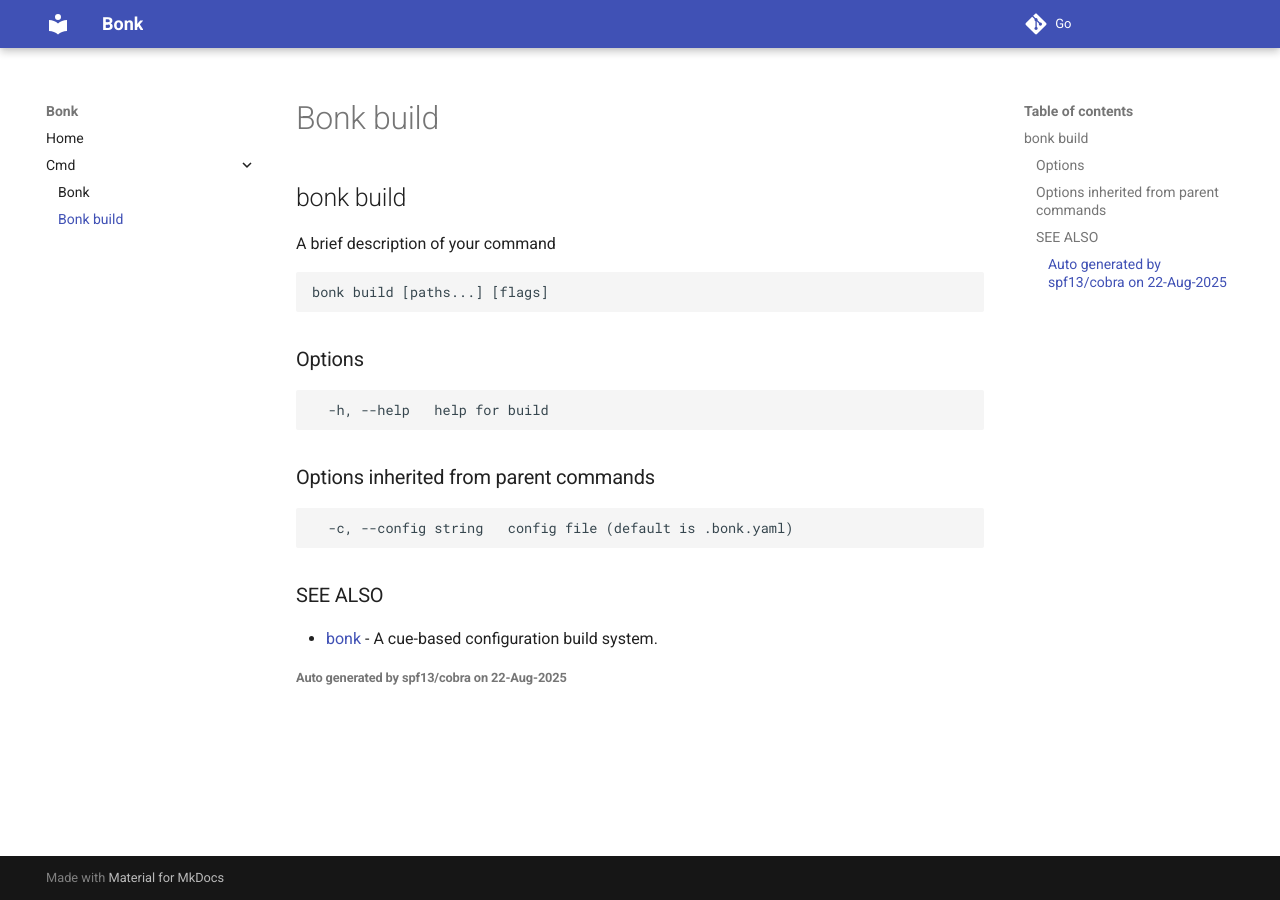
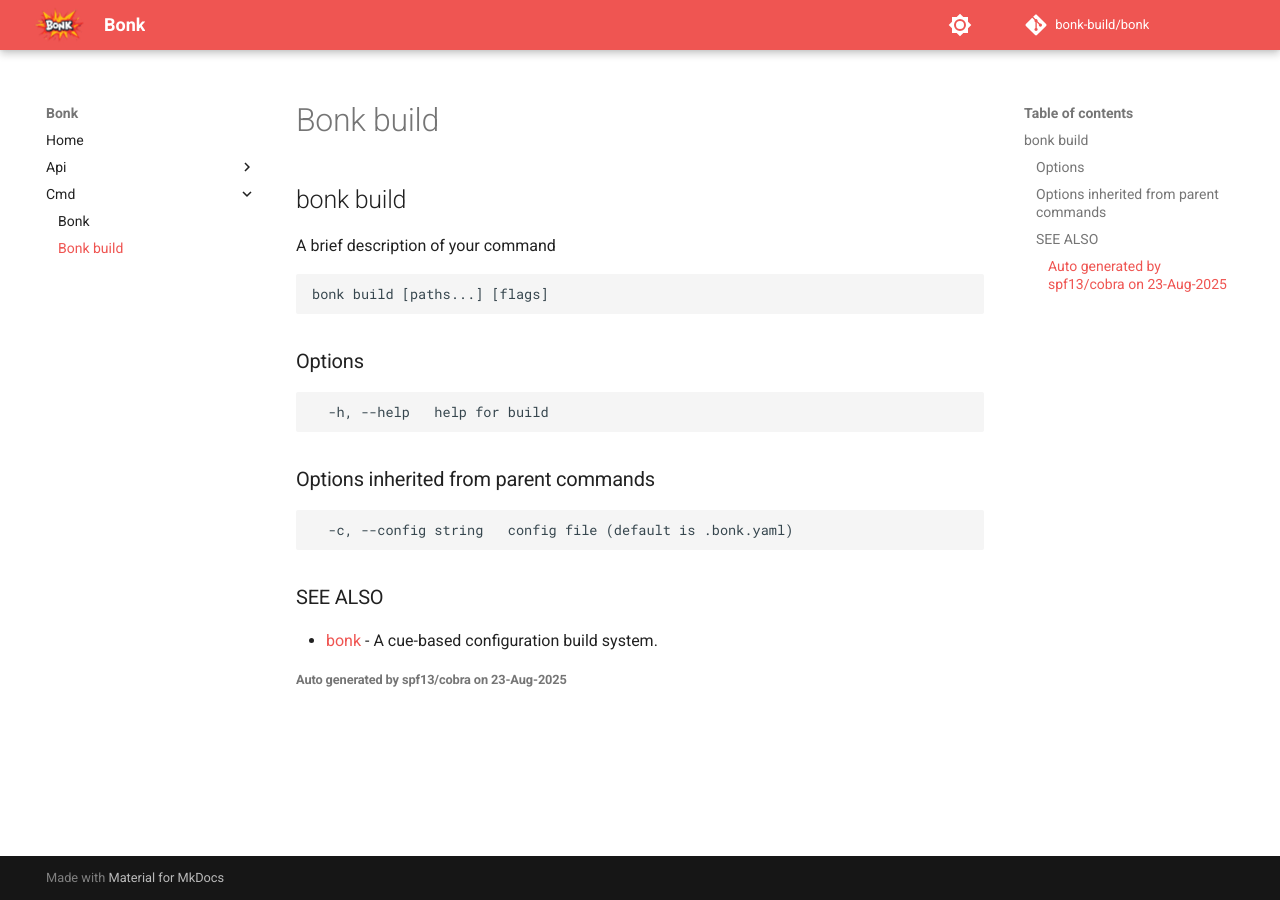
Before and after one commit to dislogical/cuebe, an MkDocs documentation site: the page built from docs/cmd/bonk_build.md, in a window 1280 px wide. Built offline with MkDocs 1.6.1 and Material for MkDocs 9.7.7, drawn with Linux system fonts in a browser that asks for light colours; comment, search, counter and statistics services are not loaded; the version menu is left out.

Commit message:
docs: add some content (#37)
* refactor: move all go:generate commands to one place

* docs: add first semblance of a documentation page

* ci: use git-auto-commit instead of pre-commit-lite

* ci: set check-yaml --unsafe

```diff
--- a/docs/cmd/bonk.md
+++ b/docs/cmd/bonk.md
@@ -17,4 +17,4 @@
 
 * [bonk build](bonk_build.md)	 - A brief description of your command
 
-###### Auto generated by spf13/cobra on 22-Aug-2025
+###### Auto generated by spf13/cobra on 23-Aug-2025
--- a/docs/cmd/bonk_build.md
+++ b/docs/cmd/bonk_build.md
@@ -22,4 +22,4 @@
 
 * [bonk](bonk.md)	 - A cue-based configuration build system.
 
-###### Auto generated by spf13/cobra on 22-Aug-2025
+###### Auto generated by spf13/cobra on 23-Aug-2025
--- /dev/null
+++ b/docs/stylesheets/extra.css
@@ -0,0 +1,13 @@
+/*
+ * Copyright © 2025 Colden Cullen
+ * SPDX-License-Identifier: MIT
+ */
+
+.md-header .md-logo {
+  margin: 0;
+  padding: 0;
+}
+
+.md-header .md-logo img {
+  height: 2.5rem;
+}
--- a/mkdocs.yml
+++ b/mkdocs.yml
@@ -3,10 +3,27 @@
 
 site_name: Bonk
 site_url: https://bonk.build/
-repo_url: https://go.bonk.build
+repo_url: https://github.com/bonk-build/bonk
+repo_name: bonk-build/bonk
 
 theme:
   name: material
+  logo: assets/bonk.png
+  favicon: assets/bonk.png
+  palette:
+    - media: "(prefers-color-scheme: dark)"
+      toggle:
+        name: dark
+        icon: material/brightness-4
+      scheme: slate
+      primary: red
+
+    - media: "(prefers-color-scheme: light)"
+      toggle:
+        name: light
+        icon: material/brightness-7
+      scheme: default
+      primary: red
 
 plugins:
   - mike:
@@ -18,10 +35,18 @@
     provider: mike
     alias: true
 
+extra_css:
+  - stylesheets/extra.css
+
 markdown_extensions:
   - markdown.extensions.tables
   - pymdownx.inlinehilite
   - sane_lists
+  - pymdownx.superfences:
+      custom_fences:
+        - name: mermaid
+          class: mermaid
+          format: !!python/name:pymdownx.superfences.fence_code_format
 
 strict: true
 validation:
```
Also changed, not shown: .pre-commit-config.yaml (+4 -10 lines), README.md (+24 -2 lines), docs/api/go.md (added, +84 -0 lines), docs/assets/bonk.png (added), 6 other files.
